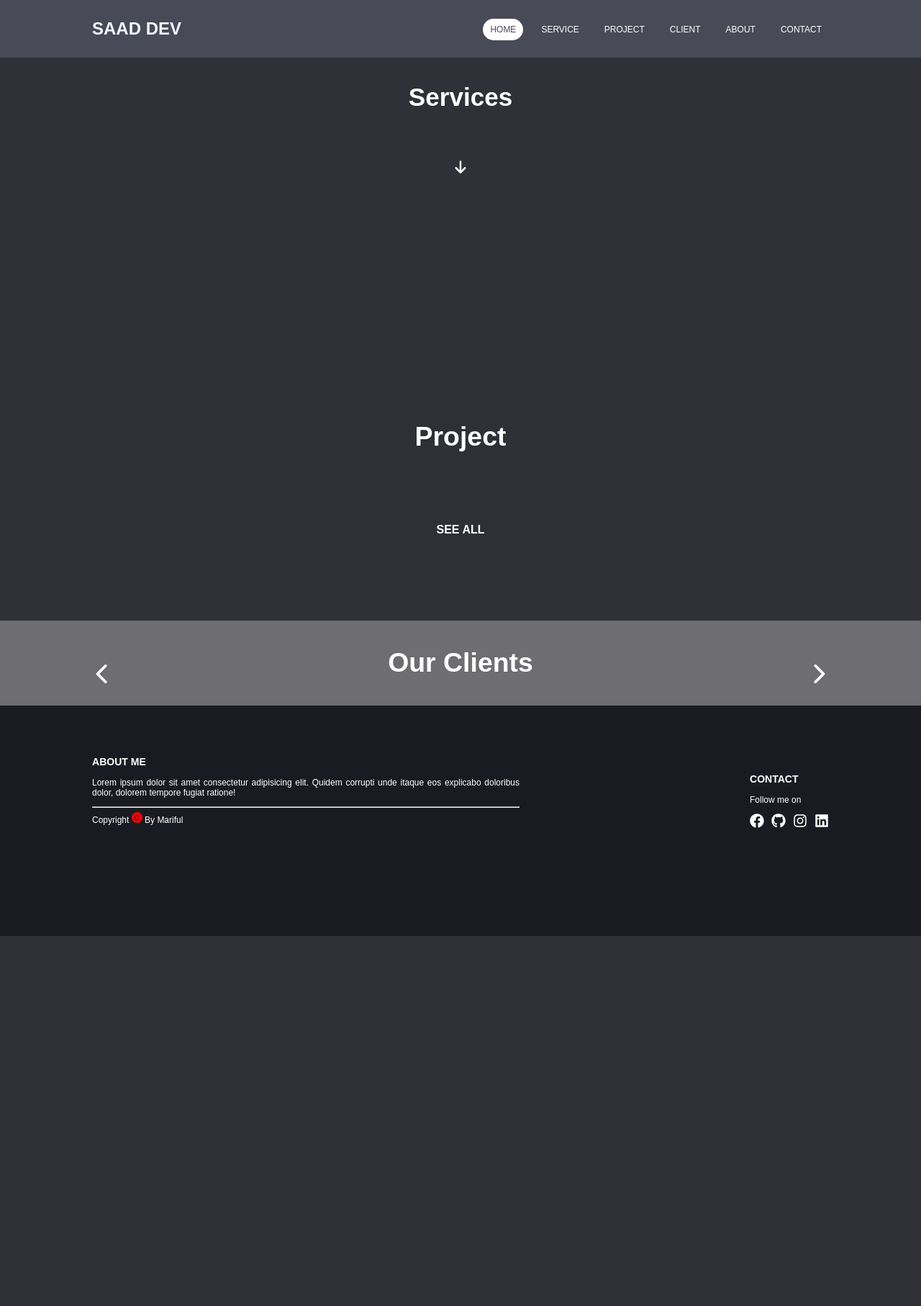
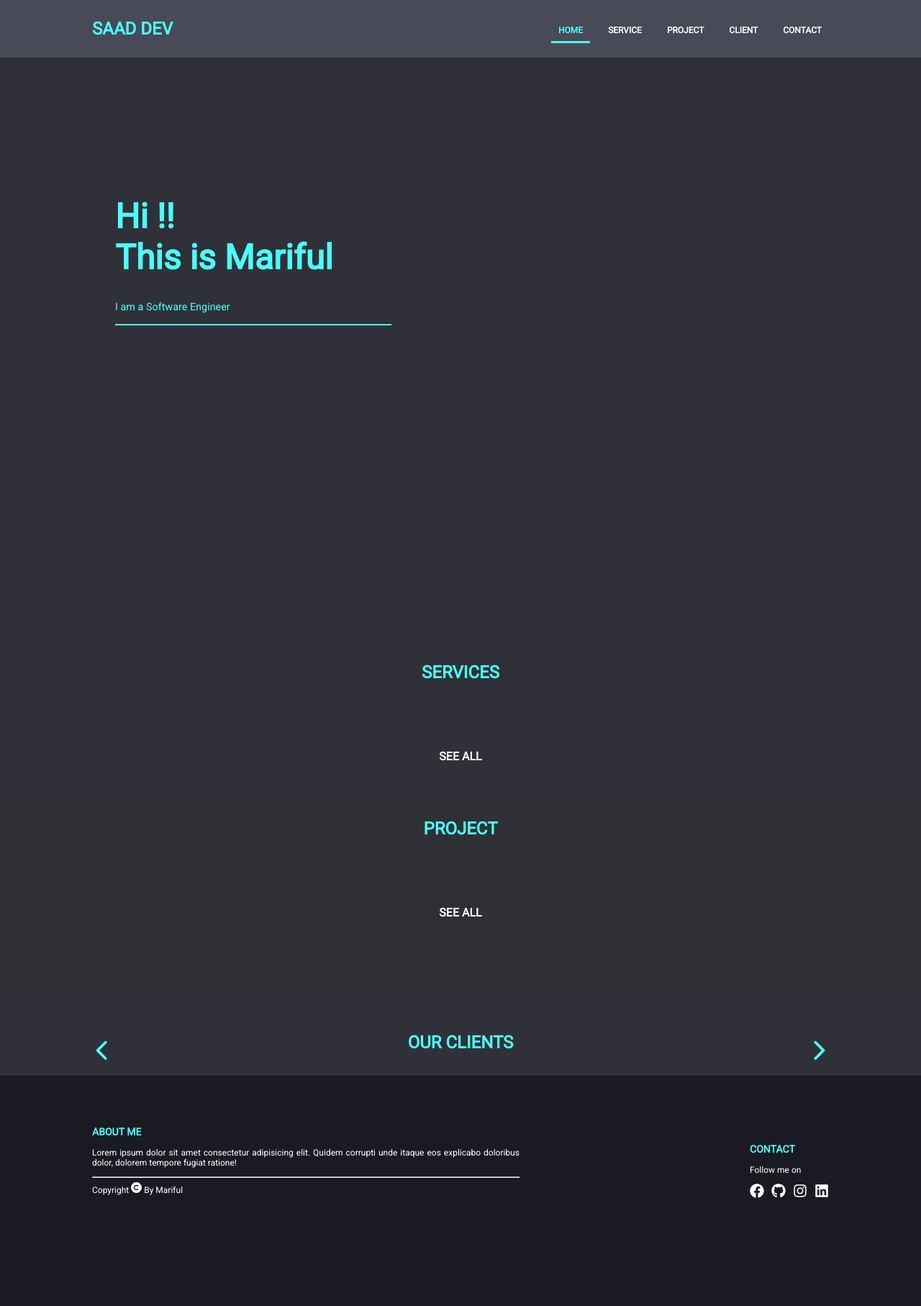
Before and after one commit to Mariful-Islam/saad_dev, a Django app: page /home/ in a window 1280 px wide. Shown: the whole page at 72% size. Before the commit the page ends 1300 px from the top, so only its background shows below. Run offline with Django 4.2, Linux system fonts and the light colour scheme; data that the repository does not hold is empty; some libraries are stand-ins or nearby versions.

Commit message:
Second commmit

```diff
--- a/base/admin.py
+++ b/base/admin.py
@@ -5,6 +5,7 @@ from .models import *
 
 admin.site.register(Service)
 admin.site.register(Project)
+admin.site.register(ProjectStatstics)
 admin.site.register(Client)
 admin.site.register(Partnership)
 admin.site.register(Myprofile)
--- a/base/urls.py
+++ b/base/urls.py
@@ -11,6 +11,8 @@ from django.conf.urls.static import static
 urlpatterns = [
     path('home/', views.home, name="home"),
     path('service/', views.service, name="service"),
+    path('service/<str:service_name>/',
+         views.single_service, name="single-service"),
     path('project/', views.project, name="project"),
     path('project/<str:project_name>/',
          views.single_project, name="single-project"),
--- a/base/views.py
+++ b/base/views.py
@@ -2,7 +2,8 @@ import os
 from django.conf import settings
 from django.http import Http404, HttpResponse
 from django.shortcuts import render
-from .models import Service, Project, Client, Partnership, Myprofile, Skill, Experience
+from .models import Service, Project, Client, Partnership, Myprofile, Skill, Experience, ProjectStatstics
+from django.core.mail import send_mail
 # Create your views here.
 
 
@@ -22,10 +23,18 @@ def service(request):
     return render(request, 'service.html', context)
 
 
+def single_service(request, service_name):
+    service = Service.objects.get(name=service_name)
+
+    context = {'service': service}
+    return render(request, 'single-service.html', context)
+
+
 def project(request):
     projects = Project.objects.all()
+    project_statstics = ProjectStatstics.objects.all()
 
-    context = {'projects': projects}
+    context = {'projects': projects, 'project_statstics': project_statstics}
     return render(request, 'project.html', context)
 
 
@@ -56,8 +65,22 @@ def about(request):
 
 
 def contact(request):
-    context = {}
-    return render(request, 'contact.html', context)
+    if request.method == "POST":
+        username = request.POST["name"]
+        email = request.POST["email"]
+        message = request.POST["message"]
+
+        send_mail(
+            username,
+            message,
+            email,
+            ['mariful.shad.53@gmail.com'],
+        )
+
+        return render(request, 'contact.html')
+
+    else:
+        return render(request, 'contact.html')
 
 
 def download(request, path):
--- a/static/css/main.css
+++ b/static/css/main.css
@@ -1,10 +1,40 @@
+@import url('https://fonts.googleapis.com/css2?family=Roboto&display=swap');
+
+:root{
+  --color:#4afffc;
+  --bg-color: #303138;
+}
+
 body {
   margin: 0;
   padding: 0;
   background-color: white;
-  font-family: Arial, Helvetica, sans-serif;
+  font-family: 'Roboto', sans-serif;
   position: relative;
 }
+
+.heading h3{
+  text-align: center;
+  font-size: 1.5rem;
+  color: var(--color);
+  margin: 0;
+  padding: 2.5rem 0 2rem 0;
+  text-transform: uppercase;
+}
+
+.container {
+  background-color: var(--bg-color);
+  color: var(--color);
+  width: 100%;
+  height: auto;
+  margin: 0;
+}
+
+.wrapper {
+  padding: 0 10% 2rem;
+}
+
+
 
 /* Header Start */
 header {
@@ -19,6 +49,7 @@ header {
 }
 
 .logo {
+  color: var(--color);
   margin-left: 10%;
 }
 
@@ -50,42 +81,74 @@ header {
   text-decoration: none;
   color: white;
   padding: 8px 10px;
-  border-radius: 20px;
   margin-left: 15px;
   text-transform: uppercase;
   font-size: 12px;
+  font-weight: 600;
+  transition: all 0.1s linear;
 }
 
 .nav__list li a:is(:link, :active, :visited).active {
-  background-color: white;
-  color: #494a57;
+  border-bottom: 3px solid var(--color);
+  color: var(--color);
 }
-/* .nav__list li a: {
-  background-color: white;
-  color: #494a57;
-} */
+.nav__list li a:is(:link, :active, :visited):hover {
+  border-bottom: 3px solid var(--color);
+  color:  var(--color);
+}
 
 .nav__list li a.active {
-  background-color: white;
-  color: #494a57;
+  border-bottom: 3px solid var(--color);
+  color: var(--color);
 }
 
 /* Header End */
 
-/* Service Start */
+
+
+/* Myself Start */
+
+.myself {
+  background-color: #303138;
+  color: var(--color);
+  height: 100vh;
+  width: auto;
+  margin: 0;
+
+
+}
+
+.myself__wrapper {
+  padding: 10rem 0 0 10rem;
+  font-size: 1.5rem;
+  margin: 0;
+  width: 30%;
+
+}
+
+.myself__wrapper p {
+  font-size: 0.9rem;
+}
+
+.line {
+  height: 2px;
+  width: 100%;
+  background-color: var(--color);
+}
+
+/* Myself End */
+
+
+/* Service section Start */
 .service {
   position: relative;
   background-color: #303138;
   color: white;
   width: 100%;
-  height: 28rem;
+  height: auto;
   display: flex;
   flex-direction: column;
   align-items: center;
-}
-
-.service__header {
-  font-size: 30px;
 }
 
 .service__item {
@@ -155,11 +214,6 @@ header {
   box-sizing: border-box;
   padding-bottom: 5rem;
 
-}
-.project__title {
-  margin-top: 20px;
-  font-size: 2rem;
-  padding: 0;
 }
 
 .project__list {
@@ -239,15 +293,49 @@ header {
   margin-top: 1.5rem;
   margin-bottom: 2rem;
   text-transform: uppercase;
-  border-radius: 12px;
   padding: 5px 10px;
   font-weight: 600;
+  transition: all 0.1s linear;
 }
 
 #see-all:hover {
-  background-color: white;
-  color: gray;
+  color: var(--color);
+  box-shadow: 0 0.1rem 0 0 var(--color);
 }
+
+
+/* Project Statstics Start */
+
+.table {
+  display: flex;
+  flex-direction: column;
+  font-size: 0.8rem;
+  width: 100%;
+  text-align: center;
+  height: 50vh;
+  background-color: #000000;
+
+}
+
+.table_header {
+  background-color: #000000;
+  color: var(--color);
+  display: grid;
+  grid-template-columns: 1fr 3fr 3fr 3fr 3fr;
+  font-weight: 600;
+  text-align: center;
+}
+
+.table_data {
+  background-color: #181616;
+  display: grid;
+  grid-template-columns: 1fr 3fr 3fr 3fr 3fr;
+  overflow-y: scroll;
+  text-align: center;
+
+}
+
+/* Project Statstics End */
 
 
 /* Single Project Section Start */
@@ -350,7 +438,7 @@ header {
 /* Client Start */
 
 .client {
-  background-color: #6d6d72;
+  background-color: var(--bg-color);
   color: white;
   display: flex;
   flex-direction: column;
@@ -362,9 +450,6 @@ header {
   position: relative;
 }
 
-.client__header {
-  font-size: 2rem;
-}
 
 #client__slider {
   display: flex;
@@ -407,7 +492,7 @@ header {
 #arrow-right {
   height: 30px;
   width: 30px;
-  fill: #ffffff;
+  fill: var(--color);
   cursor: pointer;
 }
 
@@ -437,7 +522,7 @@ footer {
   width: 100%;
 }
 #copyright {
-  fill: red;
+  fill: white;
   height: 15px;
   width: 15px;
 }
@@ -448,10 +533,19 @@ footer {
   text-align: justify;
 }
 
+.footer__about h3 {
+  color: var(--color);
+}
+
 .footer__contact {
   margin-top: 10vh;
   margin-right: 10%;
 }
+
+.footer__contact h3 {
+  color: var(--color);
+}
+
 
 #fb {
   height: 20px;
--- a/templates/base.html
+++ b/templates/base.html
@@ -9,6 +9,7 @@
   <link rel="stylesheet" href="{% static 'css/main.css' %}" />
   <link href="http://cdnjs.cloudflare.com/ajax/libs/font-awesome/4.3.0/css/font-awesome.css" rel="stylesheet"
     type='text/css'>
+
 </head>
 
 <body>
@@ -28,7 +29,7 @@
         <li><a href="{% url 'service' %}">Service</a></li>
         <li><a href="{% url 'project' %}">Project</a></li>
         <li><a href="{% url 'client' %}">Client</a></li>
-        <li><a href="{% url 'about' %}">About</a></li>
+        {% comment %} <li><a href="{% url 'about' %}">About</a></li> {% endcomment %}
         <li><a href="{% url 'contact' %}">Contact</a></li>
       </ul>
     </div>
@@ -85,6 +86,7 @@
 
 
   <script src="{% static 'js/script.js' %}"></script>
+  <script src="https://cdn.jsdelivr.net/npm/bootstrap@5.3.1/dist/js/bootstrap.bundle.min.js" integrity="sha384-HwwvtgBNo3bZJJLYd8oVXjrBZt8cqVSpeBNS5n7C8IVInixGAoxmnlMuBnhbgrkm" crossorigin="anonymous"></script>
 </body>
 
 </html>
--- a/templates/client.html
+++ b/templates/client.html
@@ -4,7 +4,7 @@
 
 
 <main class="client" id="client">
-  <div class="client__header">
+  <div class="heading">
     <h3>Our Clients</h3>
   </div>
 
@@ -49,7 +49,7 @@
 <main>
   <section class="partnership">
     <div class="partnership__header">
-      <h2>Partnership With</h2>
+      <h3>Partnership With</h3>
     </div>
     <div class="partnership__company">
       <ul class="company__list">
--- a/templates/index.html
+++ b/templates/index.html
@@ -2,30 +2,40 @@
 {% load static %}
 {% block content %}
 
+<!-- First look design start  -->
+<div class="myself">
+  <div class="myself__wrapper">
+    <h1>
+      Hi !! <br>
+      This is Mariful <br></h1>
+    <p>I am a Software Engineer</p>
+    <div class="line">
+    </div>
+  </div>
+
+</div>
+
+
+<!--
+ First look design End  -->
+
 
 <!-- Service Start -->
 <main class="service" id="service">
-  <div class="service__header">
+  <div class="heading">
     <h3>Services</h3>
   </div>
 
   <div class="service__list">
     <ul class="service__item">
       {% for service in services %}
-      <a href="{% url 'service' %}">
+      <a href="{% url 'single-service' service.name %}">
         <li>{{ service.name }}</li>
       </a>
       {% endfor %}
     </ul>
   </div>
-
-  <a href="{% url 'service' %}">
-    <svg xmlns="http://www.w3.org/2000/svg" viewBox="0 0 384 512" id="arrow-down">
-      <!--! Font Awesome Free 6.4.0 by @fontawesome - https://fontawesome.com License - https://fontawesome.com/license/free (Icons: CC BY 4.0, Fonts: SIL OFL 1.1, Code: MIT License) Copyright 2023 Fonticons, Inc. -->
-      <path
-        d="M169.4 470.6c12.5 12.5 32.8 12.5 45.3 0l160-160c12.5-12.5 12.5-32.8 0-45.3s-32.8-12.5-45.3 0L224 370.8 224 64c0-17.7-14.3-32-32-32s-32 14.3-32 32l0 306.7L54.6 265.4c-12.5-12.5-32.8-12.5-45.3 0s-12.5 32.8 0 45.3l160 160z" />
-    </svg>
-  </a>
+  <a id="see-all" href="{% url 'service' %}">See All</a>
 </main>
 
 <!-- Service End -->
@@ -33,7 +43,7 @@
 <!-- Project Start -->
 
 <main class="project" id="project">
-  <div class="project__title">
+  <div class="heading">
     <h3>Project</h3>
   </div>
   <div class="project__list">
@@ -58,7 +68,9 @@
 
         <div class="project__stack">
           <ul>
-            <li>{{ project.stack }}</li>
+            {% for stack in project.get_stack_list %}
+            <li>{{ stack }}</li>
+            {% endfor %}
           </ul>
         </div>
       </div>
@@ -74,7 +86,7 @@
 
 
 <main class="client" id="client">
-  <div class="client__header">
+  <div class="heading">
     <h3>Our Clients</h3>
   </div>
 
--- a/templates/single-project.html
+++ b/templates/single-project.html
@@ -17,7 +17,9 @@
         </div>
         <div class="sp__stack">
             <ul>
-                <li>{{ project.stack }}</li>
+                {% for stack in project.get_stack_list %}
+                <li>{{ stack }}</li>
+                {% endfor %}
             </ul>
         </div>
         <div class="sp__requirement">
```
Also changed, not shown: other parts of static/css/main.css (+45 -70 lines), base/models.py (+29 -0 lines), saad_dev/settings.py (+11 -0 lines), templates/contact.html (+8 -4 lines), templates/project.html (+28 -2 lines), templates/service.html (+15 -19 lines), templates/single-service.html (added, +26 -0 lines), base/migrations/0003_projectstatstics.py (added), base/migrations/0004_alter_projectstatstics_status.py (added).
